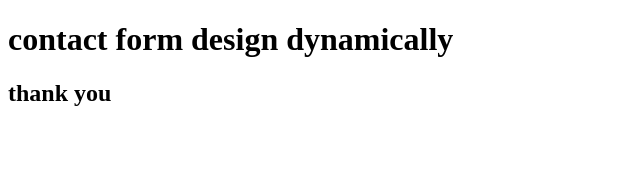
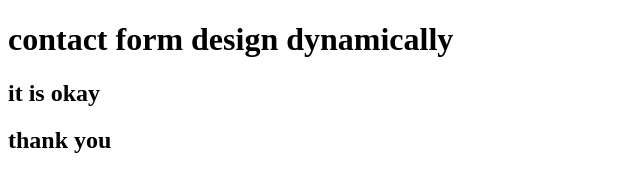
Before and after one commit to Samiul-Alam-Rabbi/contact-form-dynamically, a plain HTML site: page index.html in a window 1280 px wide. Shown: the whole page, without its empty margins (0-640 px from the left). Drawn offline with Linux system fonts and the light colour scheme.

Commit message:
thankyou

```diff
--- a/index.html
+++ b/index.html
@@ -8,6 +8,7 @@
 </head>
 <body>
     <h1>contact form design dynamically</h1>
+    <h2>it is okay</h2>
     <h2>thank you</h2>
 </body>
 </html>
```
